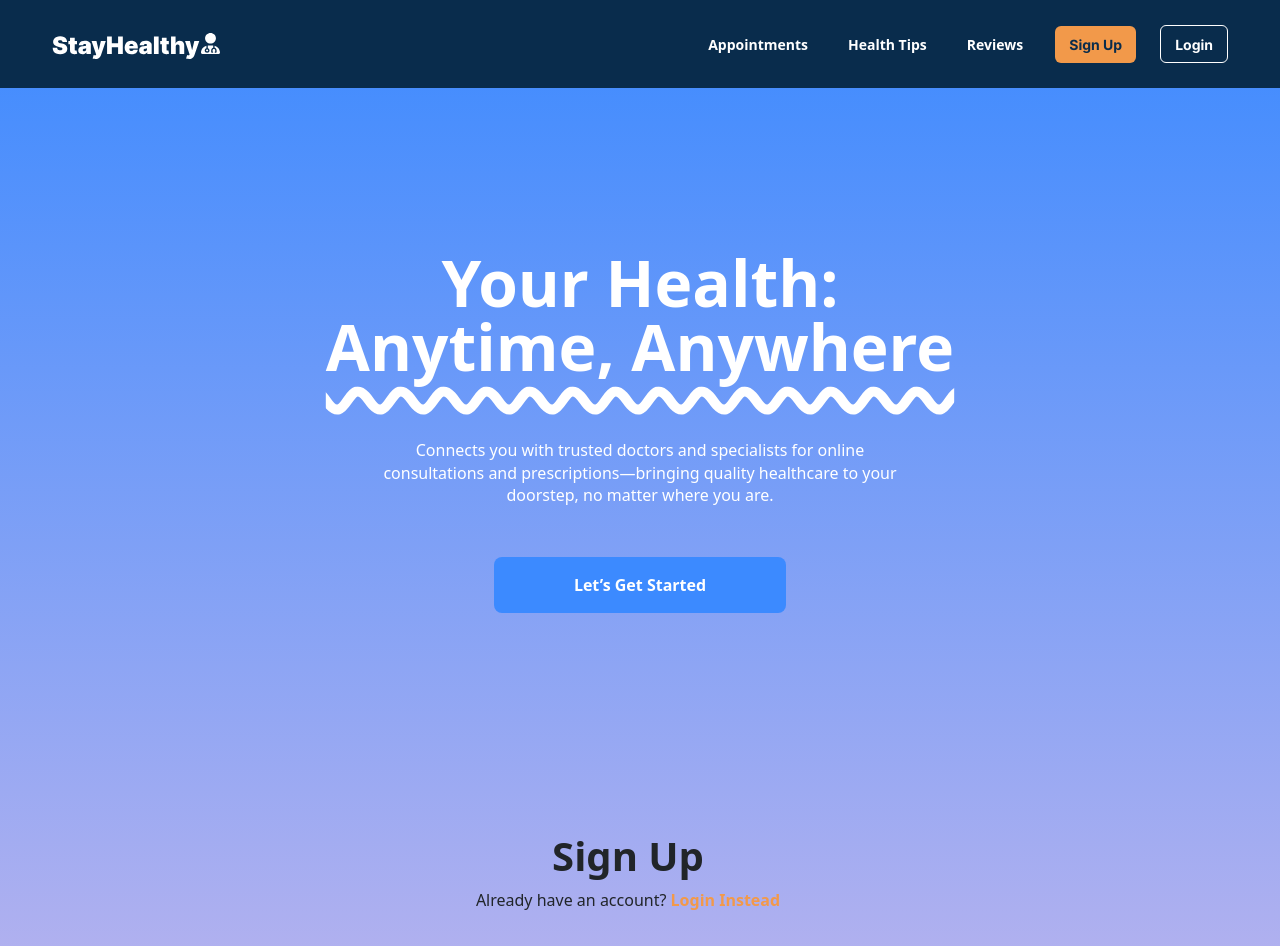
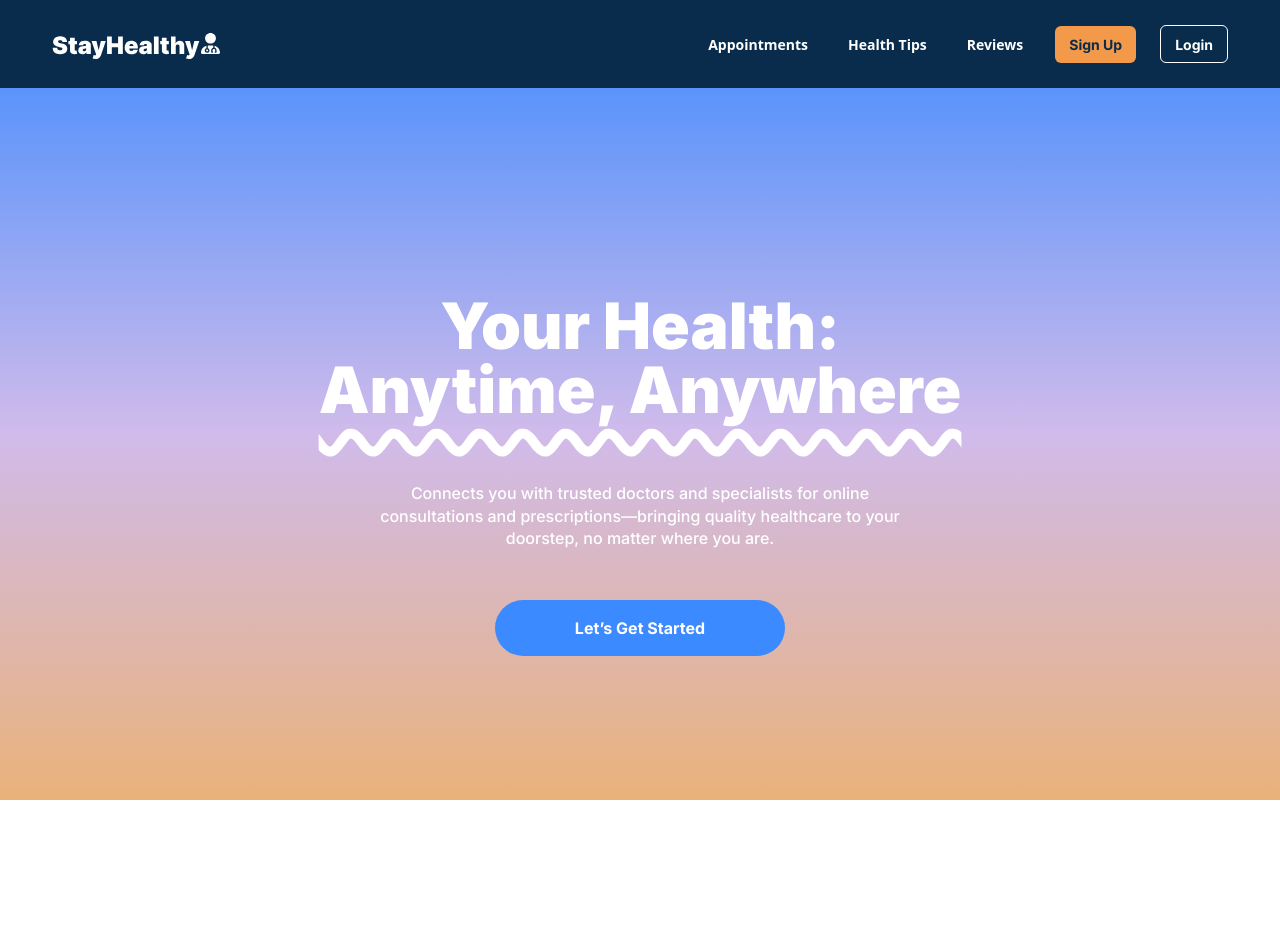
Before and after one commit to blokhinamaria/StayHealthy, a React (Vite) app: page / in a window 1280 px wide. Shown: the top 946 px of the page. After the commit the page ends 800 px from the top, so only its background shows below. Built offline with nearby package versions, Linux system fonts and the light colour scheme.

Commit message:
Added Routes

```diff
--- a/package.json
+++ b/package.json
@@ -13,6 +13,7 @@
     "bootstrap": "^5.3.3",
     "react": "^19.0.0",
     "react-dom": "^19.0.0",
+    "react-router": "^7.2.0",
     "react-router-dom": "^7.2.0"
   },
   "devDependencies": {
--- a/src/App.css
+++ b/src/App.css
@@ -1,7 +1,6 @@
 #root {
-  max-width: 1280px;
   margin: 0 auto;
-  padding: 2rem;
+  padding: 0;
   text-align: center;
 }
 
--- a/src/App.jsx
+++ b/src/App.jsx
@@ -1,8 +1,9 @@
 // Import necessary modules from React Library
+import React from 'react';
 import { useEffect, useState } from 'react';
 
 // Import Componenets fro routing from react-router-dom library
-import { BrowserRouter, Routes, Route } from 'react-router-dom';
+import { BrowserRouter as Router, Routes, Route } from 'react-router-dom';
 
 //Import Custom components
 import Navbar from './Components/Navbar/Navbar.jsx';
@@ -22,30 +23,14 @@ function App() {
 
 //Render the main app componenet
   return (
-    <>
-      <div className='App'>
-
-        {/* Set up BrowserRouter for routing */}
-        <BrowserRouter>
-
-          {/* Display Navbar  Componenet */}
-          <Navbar/>
-
-          {/* Set up the Routers for diffrent pages */}
-
-          <LandingPage/>
-          {/* <Routes>
-            <Route path="/" element={<LandingPage/>}/>
-          </Routes> */}
-
-          <SignUp/>
-
-          <Login/>
-
-        </BrowserRouter>
-      </div>
-
-    </>
+    <Router>
+      <Navbar/>
+      <Routes>
+          <Route path="/" element={<LandingPage/>}/>
+          <Route path="/signup" element={<SignUp />} />
+          <Route path="/login" element={<Login />} />
+        </Routes>
+    </Router>
   );
 }
 
--- a/src/Components/Landing_Page/LandingPage.css
+++ b/src/Components/Landing_Page/LandingPage.css
@@ -9,14 +9,15 @@
     --gray-3: #577286;
 }
 
-body {
+.flex-container {
     font-family: "Inter", sans-serif;
     font-optical-sizing: auto;
     font-weight: 100;
     font-style: normal;
     background: var(--secondary-lavander);
     background: linear-gradient(180deg, rgba(60,138,255,1) 0%, rgba(208,187,235,1) 54%, rgba(234,178,122,1) 100%);
-
+    min-height: 100vh;
+    min-width: 100vh;
 }
 
 .flex-container {
@@ -74,13 +75,13 @@ body {
     padding: 16px 80px;
 
     border: none;
-    border-radius: 8px;
+    border-radius: 50px;
 
     overflow: hidden;
+    transition: 500ms;
 }
 .ctaButton:hover {
-    background-color: var(--accent);
-    color: var(--primary);
+    border-radius: 0;
 }
 
 @media (max-width: 768px) {
@@ -98,9 +99,6 @@ body {
 
     }
 }
-@media (max-width: 572px) {
-
-}
 
 @media (max-width: 355px) {
     .title h1 {
--- a/src/Components/Landing_Page/LandingPage.jsx
+++ b/src/Components/Landing_Page/LandingPage.jsx
@@ -1,11 +1,12 @@
 import React from "react";
+import { Link } from 'react-router-dom';
 
 import './LandingPage.css'
 
 function LandingPage () {
     return (
         <div>
-            <section className="flex-container">
+            <section className="flex-container" style={{ paddingTop: 150 }}>
                     <div className="title">
                             <h1>
                                 Your Health:<br/>
@@ -22,9 +23,9 @@ function LandingPage () {
                     </div>
 
                     <div className="cta">
-                        <a href="../Sign_Up/SignUp.html">
+                        <Link to="/signup">
                                 <button className="ctaButton">Let’s Get Started</button>
-                        </a>
+                        </Link>
                     </div>
 
             </section>
--- a/src/Components/Login/Login.jsx
+++ b/src/Components/Login/Login.jsx
@@ -1,18 +1,20 @@
 import React from "react";
+import { Link } from 'react-router-dom';
+
 
 import './Login.css' ;
 
 function Login () {
     return (
         <>
-            <div className="container">
+            <div className="container" style={{ marginTop: 150 }}>
                 <div className="row justify-content-center w-100">
                 <div className="form-container col-sm-8 text-center">
                     <div className="title">
                         <h2 id="title">Login</h2>
                     </div>
                     <div className="description">
-                        <p> New here? <a href="../Sign_Up/SignUp.html">Sign Up Here</a></p>
+                        <p> New here? <Link to="/signup">Sign Up Here</Link></p>
                     </div>
                     <div className="form-container text-start">
                         <form>
--- a/src/Components/Sign_Up/SignUp.jsx
+++ b/src/Components/Sign_Up/SignUp.jsx
@@ -1,11 +1,12 @@
 import React from "react";
+import { Link } from 'react-router-dom';
 
 import './SignUp.css';
 
 function SignUp () {
     return (
         <>
-        <div className="container">
+        <div className="container" style={{ marginTop: 150 }}>
             <div className="row justify-content-center w-100">
                 <div className="form-container col-sm-8 text-center">
                     <div className="title">
@@ -13,7 +14,7 @@ function SignUp () {
                     </div>
 
                     <div className="description">
-                        <p> Already have an account? <a href="../Login/Login.html">Login Instead</a></p>
+                        <p> Already have an account? <Link to="/login">Login Instead</Link></p>
                     </div>
 
                     <div className="form-container text-start">
```
Also changed, not shown: src/Components/Navbar/Navbar.jsx (+11 -9 lines), 1 other file (tests, documents, lock files or other folders).
